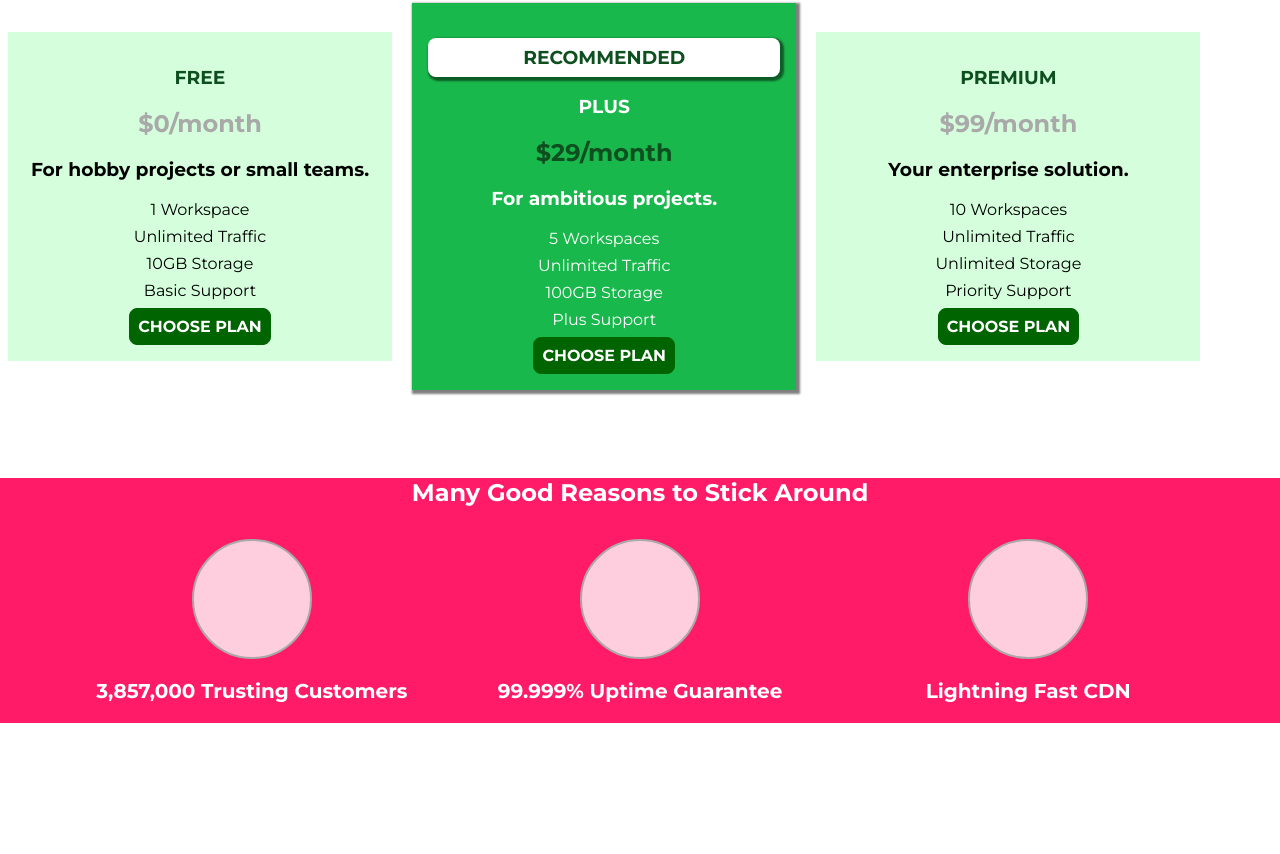
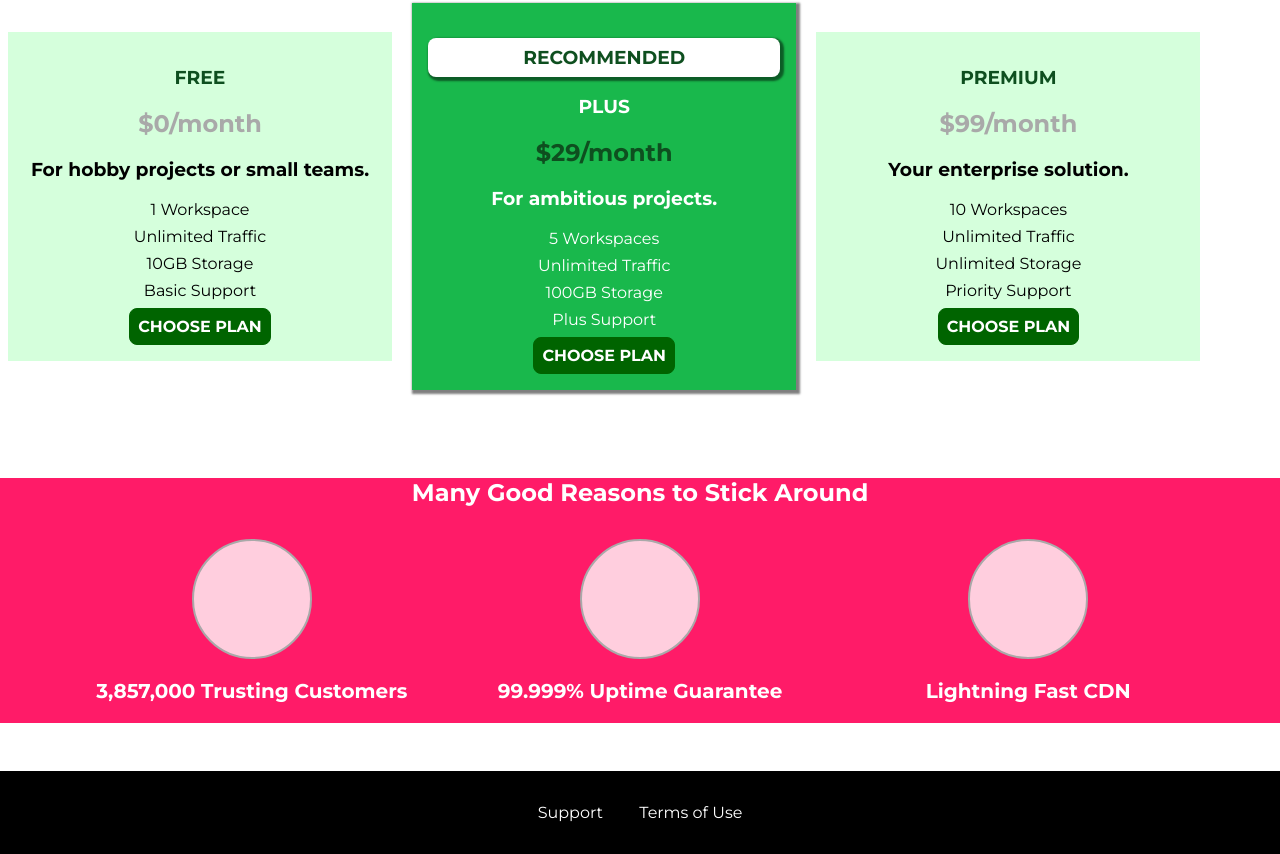
Before and after one commit to mateuszfranke/css-course, a plain HTML site: page index.html in a window 1280 px wide. Shown: the part 645-1499 px from the top of the page. Before the commit the page ends 1368 px from the top, so only its background shows below. Drawn offline with Linux system fonts and the light colour scheme.

Commit message:
wip footer

```diff
--- a/index.html
+++ b/index.html
@@ -108,6 +108,18 @@
             </ul>
         </section>
     </main>
+    <footer class="main-footer">
+        <nav>
+            <ul class="main-footer__links">
+                <li class="main-footer__link">
+                    <a href="#">Support</a>
+                </li>
+                <li class="main-footer__link">
+                    <a href="#">Terms of Use</a>
+                </li>
+            </ul>
+        </nav>
+    </footer>
 </body>
 
 </html>
--- a/main.css
+++ b/main.css
@@ -195,3 +195,32 @@ body {
     background: white;
     border: none;
 }
+
+.main-footer{
+    background-color: black;
+    color: white;
+    padding: 32px;
+    margin-top: 48px;
+}
+.main-footer__links {
+    list-style: none;
+    margin: 0;
+    padding: 0;
+    text-align: center;
+
+}
+
+.main-footer__link{
+    display: inline-block;
+    margin: 0 16px;
+}
+
+.main-footer__link > a {
+    text-decoration: none;
+    color: white;
+}
+
+.main-footer__link > a:hover,
+.main-footer__link > a:active {
+    color: #ccc;
+}
```
